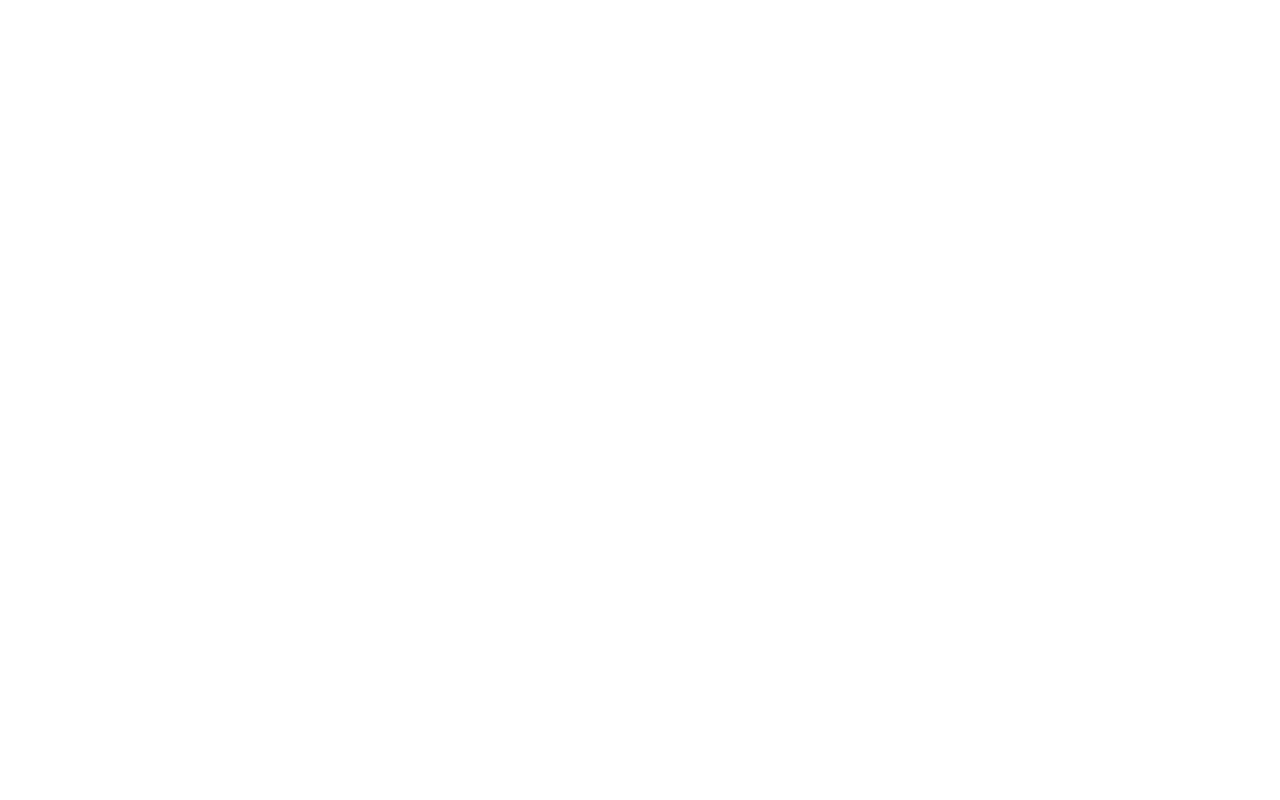
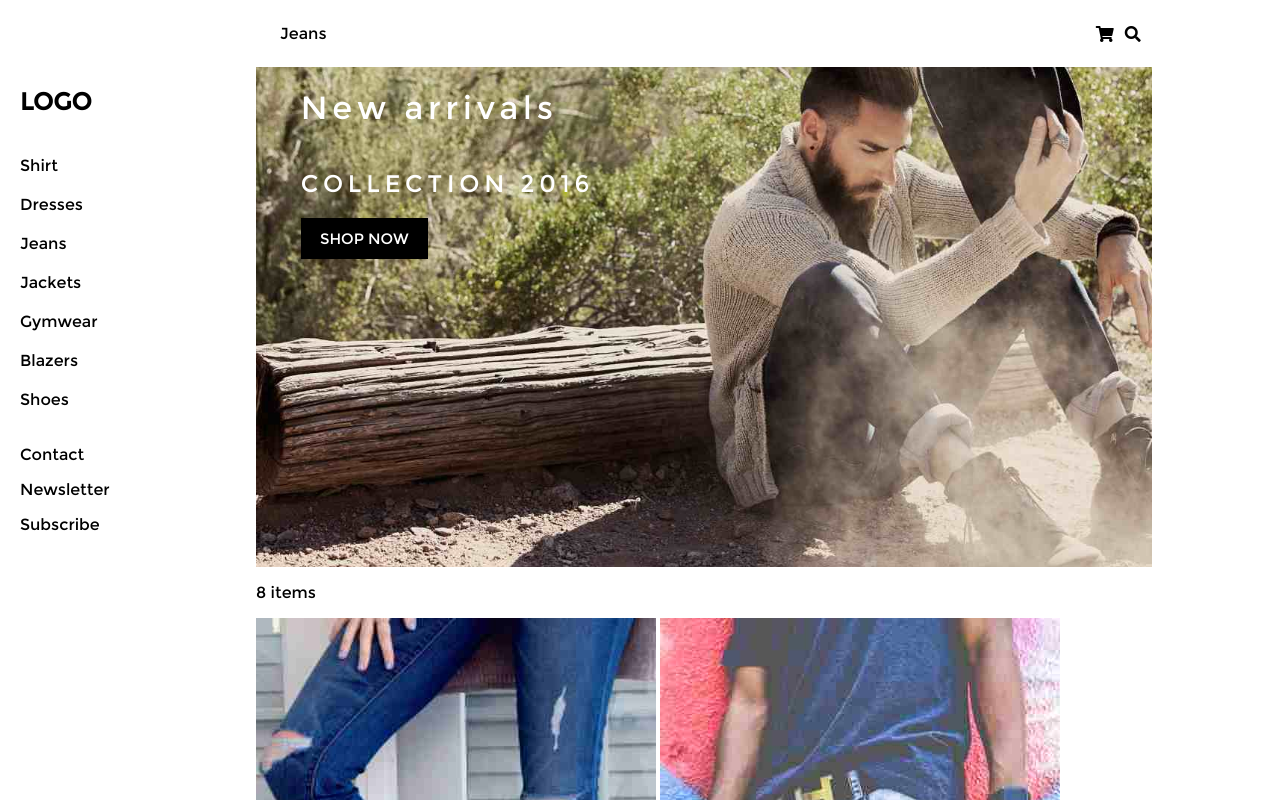
Before and after one commit to ZinedineFerrouk/Maquette-Store, a plain HTML site: page index.html in a window 1280 px wide. Shown: the top 800 px of the page. Drawn offline with Linux system fonts and the light colour scheme.

Commit message:
30% of the website build

```diff
--- a/index.html
+++ b/index.html
@@ -1,15 +1,72 @@
 <!DOCTYPE html>
 <html lang="fr">
+
 <head>
     <meta charset="UTF-8">
     <meta name="viewport" content="width=device-width, initial-scale=1.0">
     <title>Store</title>
-
+    <link rel="stylesheet" href="https://cdnjs.cloudflare.com/ajax/libs/font-awesome/5.15.1/css/all.min.css">
     <link rel="stylesheet" href="style.css">
 </head>
+
 <body>
     <div>
 
+        <!-- HEADER -->
+        <header>
+            <nav id="top-nav">
+                <ul id="top-nav-ul">
+                    <li>Jeans</li>
+                </ul>
+                <div id="nav-icon">
+                    <i class="fas fa-shopping-cart"></i>
+                    <i class="fas fa-search"></i>
+                </div>
+            </nav>
+        </header>
+        <!-- ASIDE -->
+        <aside>
+            <h1>LOGO</h1>
+
+            <li>Shirt</li>
+            <li>Dresses</li>
+            <li>Jeans</li>
+            <li>Jackets</li>
+            <li>Gymwear</li>
+            <li>Blazers</li>
+            <li>Shoes</li>
+
+            <div id="contact">
+                <p>Contact</p>
+                <p>Newsletter</p>
+                <p>Subscribe</p>
+            </div>
+        </aside>
     </div>
+
+    <!-- Presentation image -->
+    <div id="img-presentation">
+        <h1>New arrivals</h1>
+        <h2>COLLECTION 2016</h2>
+        <button>SHOP NOW</button>
+    </div>
+
+    <!-- Iems section -->
+    <section>
+        <p>8 items</p>
+        <figure>
+            <img src="/assets/img/jeans1.jpg" alt="">
+            <img src="/assets/img/jeans2.jpg" alt="">
+            <img src="/assets/img/jeans3.jpg" alt="">
+            <img src="/assets/img/jeans4.jpg" alt="">
+
+            <img src="/assets/img/jeans1.jpg" alt="">
+            <img src="/assets/img/jeans2.jpg" alt="">
+            <img src="/assets/img/jeans3.jpg" alt="">
+            <img src="/assets/img/jeans4.jpg" alt="">
+
+        </figure>
+    </section>
 </body>
+
 </html>
--- a/style.css
+++ b/style.css
@@ -1,3 +1,121 @@
-body{
+@font-face {
+    font-family: "Montserat";
+    src: url(assets/font/montserrat/Montserrat-Regular.ttf);
+}
 
+@font-face {
+    font-family: "Roboto";
+    src: url(assets/font/roboto/Roboto-Regular.ttf);
 }
+
+body {
+    margin: 0;
+    padding: 0;
+}
+
+/* HEADER */
+
+#top-nav {
+    font-family: "Montserat";
+    display: flex;
+    justify-content: space-between;
+    align-items: center;
+    width: 70%;
+    margin-left: 20%;
+    margin-right: 10%;
+}
+
+#top-nav-ul {
+    display: flex;
+    margin: 0.5rem;
+    padding: 0.5rem;
+}
+
+#top-nav ul li {
+    display: flex;
+    align-items: center;
+    justify-content: space-between;
+    margin: 0.5rem;
+}
+
+#nav-icon {
+    display: flex;
+    margin-right: 0.7rem;
+}
+
+.fa-shopping-cart {
+    margin-right: 0.7rem;
+}
+
+/* Aside */
+
+aside {
+    font-family: "Montserat";
+    display: flex;
+    flex-direction: column;
+    width: 20%;
+    float: left;
+    height: 1000px;
+}
+
+aside h1 {
+    padding-left: 20px;
+}
+
+aside li {
+    display: flex;
+    justify-content: space-between;
+    padding-left: 20px;
+    padding-top: 20px;
+    width: 50px;
+    box-sizing: border-box;
+}
+
+#contact {
+    padding-left: 20px;
+    padding-top: 20px;
+}
+
+/* Presentation image */
+#img-presentation {
+    background-image: url(/assets/img/jeans.jpg);
+    font-family: "Montserat";
+    height: 500px;
+
+    display: flex;
+    align-items: flex-start;
+    flex-direction: column;
+
+    background-repeat: no-repeat;
+    background-size: cover;
+    background-position: center;
+
+    color: white;
+    width: 70%;
+
+    margin-left: 20%;
+    margin-right: 10%;
+
+    letter-spacing: 0.3rem;
+}
+
+#img-presentation h1,
+#img-presentation h2,
+#img-presentation button {
+    font-weight: normal;
+    font-family: "Montserat";
+
+    margin-left: 5%;
+}
+
+#img-presentation button{
+    background-color: black;
+    padding: 0.7rem 1.2rem;
+    color: white;
+    border: none;
+    font-size: 15px;
+}
+
+section{
+    font-family: 'Montserat';
+}
```
Also changed, not shown: assets/font/montserrat/Montserrat-Bold.ttf (added), assets/font/montserrat/Montserrat-Regular.ttf (added), assets/font/montserrat/OFL.txt (added), assets/font/roboto/Apache License.txt (added), assets/font/roboto/Roboto-Black.ttf (added), assets/font/roboto/Roboto-BlackItalic.ttf (added), assets/font/roboto/Roboto-Bold.ttf (added), assets/font/roboto/Roboto-BoldItalic.ttf (added), assets/font/roboto/Roboto-Italic.ttf (added), assets/font/roboto/Roboto-Light.ttf (added), assets/font/roboto/Roboto-LightItalic.ttf (added), assets/font/roboto/Roboto-Medium.ttf (added), assets/font/roboto/Roboto-MediumItalic.ttf (added), assets/font/roboto/Roboto-Regular.ttf (added), 2 more files, 2 other files.
